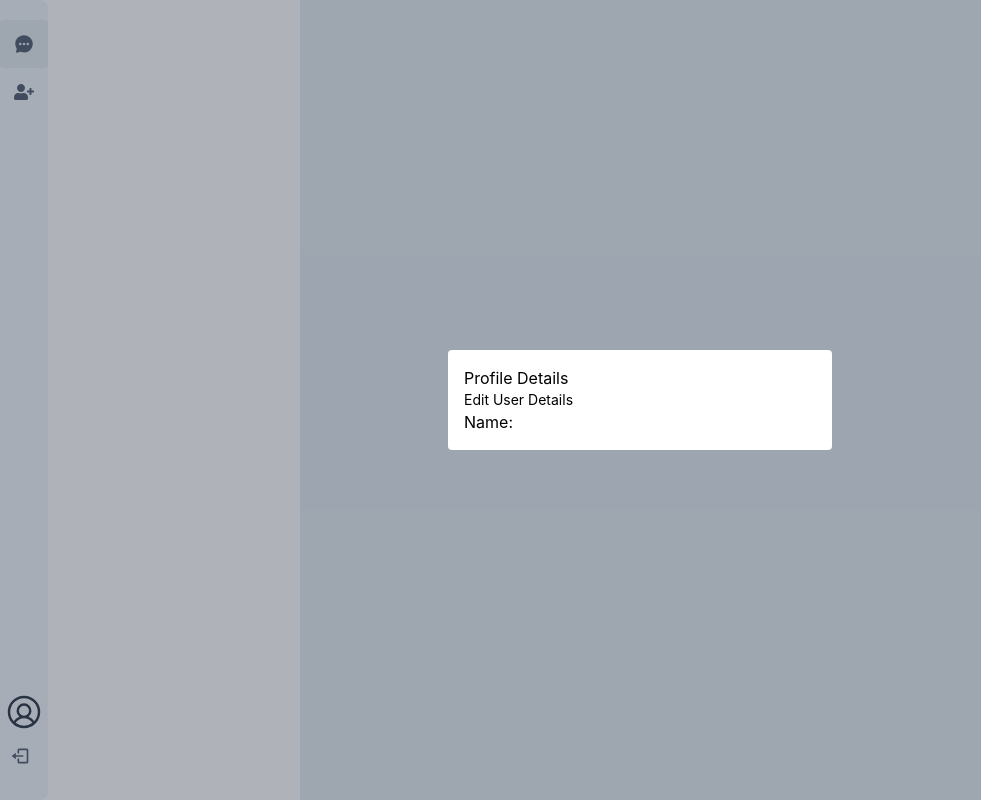
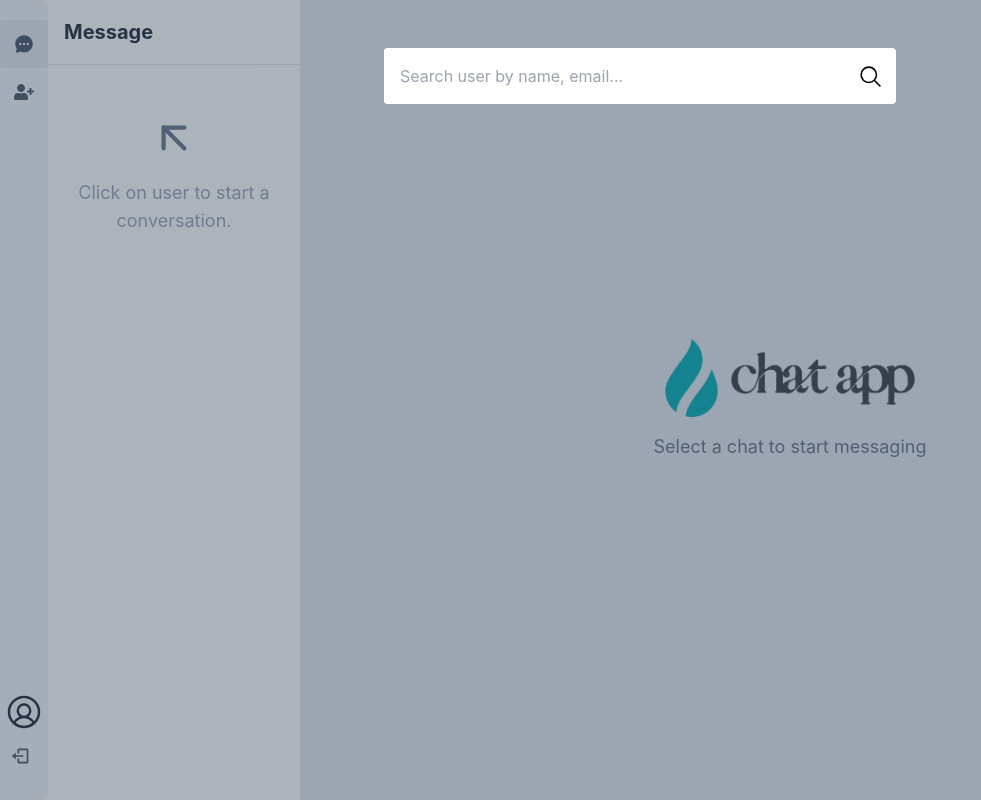
Before and after one commit to king-luvaha/Chat-App, a React (Create React App) app in the folder client/: page / in a window 1280 px wide. Shown: the whole page, without its empty margins (0-981 px from the left). Built offline with nearby package versions, Linux system fonts and the light colour scheme; no server answers.

Commit message:
7th commit

```diff
--- a/client/src/App.css
+++ b/client/src/App.css
@@ -1,38 +1,9 @@
-.App {
-  text-align: center;
+.scrollbar::-webkit-scrollbar{
+  width: 10px;
 }
-
-.App-logo {
-  height: 40vmin;
-  pointer-events: none;
+.scrollbar::-webkit-scrollbar-track{
+  @apply bg-slate-100
 }
-
-@media (prefers-reduced-motion: no-preference) {
-  .App-logo {
-    animation: App-logo-spin infinite 20s linear;
-  }
+.scrollbar::-webkit-scrollbar-thumb{
+  @apply bg-slate-200
 }
-
-.App-header {
-  background-color: #282c34;
-  min-height: 100vh;
-  display: flex;
-  flex-direction: column;
-  align-items: center;
-  justify-content: center;
-  font-size: calc(10px + 2vmin);
-  color: white;
-}
-
-.App-link {
-  color: #61dafb;
-}
-
-@keyframes App-logo-spin {
-  from {
-    transform: rotate(0deg);
-  }
-  to {
-    transform: rotate(360deg);
-  }
-}
--- /dev/null
+++ b/client/src/components/Divider.js
@@ -0,0 +1,11 @@
+import React from 'react'
+
+const Divider = () => {
+  return (
+    <div className='p-[0.5px] bg-slate-200 my-1'>
+
+    </div>
+  )
+}
+
+export default Divider
--- a/client/src/components/EditUserDetails.js
+++ b/client/src/components/EditUserDetails.js
@@ -1,10 +1,30 @@
-import React, { useState } from 'react'
+import React, { useEffect, useRef, useState } from 'react';
+import Avatar from "./Avatar";
+import uploadFile from '../helpers/uploadFile';
+import Divider from './Divider';
+import axios from 'axios';
+import toast from 'react-hot-toast';
+import { useDispatch } from 'react-redux';
+import { setUser } from '../redux/userSlice';
 
 const EditUserDetails = ({onClose,user}) => {
     const [data,setData] = useState({
+
         name: user?.user,
         profile_pic : user?.profile_pic
     })
+
+    const uploadPhotoRef = useRef()
+    const dispatch = useDispatch()
+
+    useEffect(()=>{
+        setData((preve)=>{
+            return{
+                ...preve,
+                ...user
+            }
+        })
+    },[user])
 
     const handleOnChange = (e)=>{
         const { name, value } = e.target
@@ -16,22 +36,100 @@ const EditUserDetails = ({onClose,user}) => {
             }
         })
     }
+
+    const handleOpenUploadPhoto = (e)=>{
+        e.preventDefault()
+        e.stopPropagation()
+
+        uploadPhotoRef.current.click()
+    }
+
+    const handleUploadPhoto = async(e)=> {
+        const file = e.target.files[0]
+
+        const uploadPhoto = await uploadFile(file)
+
+        setData((preve)=>{
+            return{
+                ...preve,
+                profile_pic : uploadPhoto?.url
+            }
+        })
+    }
+
+    const handleSubmit = async(e)=>{
+        e.preventDefault()
+        e.stopPropagation()
+        try {
+            const URL = `${process.env.REACT_APP_BACKEND_URL}/api/update-user`
+
+            const response = await axios({
+                method : 'post',
+                url : URL,
+                data : data,
+                withCredentials : true
+            })
+
+            console.log('response',response)
+            toast.success(response?.data?.message)
+
+            if(response.data.success){
+                dispatch(setUser(response.data.data))
+                onClose()
+            }
+
+        } catch (error) {
+            console.log(error)
+            toast.error()
+        }
+    }
+
   return (
     <div className='fixed top-0 bottom-0 left-0 right-0 bg-gray-700 bg-opacity-40 flex justify-center items-center'>
-        <div className='bg-white p-4 m-1 rounded w-full max-w-sm'>
+        <div className='bg-white p-4 py-6 m-1 rounded w-full max-w-sm'>
             <h2>Profile Details</h2>
             <p className='text-sm'>Edit User Details</p>
 
-            <form>
-                <div>
-                    <label htmlFor='name'>Name:</label>
+            <form className='grid gap-3 mt-3' onSubmit={handleSubmit}>
+                <div className='flex flex-col gap-1'>
+                    <label htmlFor='name'>Name</label>
                     <input
                         type='text'
                         name='name'
                         id='name'
                         value={data.name}
                         onChange={handleOnChange}
+                        className='w-full py-1 px-2 focus:outline-primary border-0.5'
                     />
+                </div>
+
+                <div>
+                        <div>Photo</div>
+                        <div className='my-1 flex items-center gap-4'>
+                            <Avatar
+                                width={40}
+                                height={40}
+                                imageUrl={data?.profile_pic}
+                                name={data?.name}
+                            />
+                            <label htmlFor='profile_pic'>
+                                <button className='font-semibold' onClick={handleOpenUploadPhoto}>Change Photo</button>
+                                <input
+                                    type='file'
+                                    id='profile_pic'
+                                    className='hidden'
+                                    onChange={handleUploadPhoto}
+                                    ref={uploadPhotoRef}
+                                />
+                            </label>
+                        </div>
+
+                </div>
+
+                <Divider />
+                <div className='flex gap-2 w-fit ml-auto'>
+                    <button onClick={onClose} className='border-primary border text-primary px-4 py-1 rounded hover:bg-primary hover:text-white'>Cancel</button>
+                    <button onClick={handleSubmit} className='border-primary bg-primary text-white border px-4 py-1 rounded hover:bg-secondary' >Save</button>
                 </div>
             </form>
         </div>
@@ -39,4 +137,4 @@ const EditUserDetails = ({onClose,user}) => {
   )
 }
 
-export default EditUserDetails;
+export default React.memo(EditUserDetails);
--- /dev/null
+++ b/client/src/components/SearchUser.js
@@ -0,0 +1,31 @@
+import React from 'react'
+import { IoSearchOutline } from 'react-icons/io5';
+
+const SearchUser = () => {
+  return (
+    <div className='fixed top-0 bottom-0 left-0 right-0 bg-slate-700 bg-opacity-40 p-2'>
+        <div className='w-full max-w-lg mx-auto mt-10 '>
+            {/* Input Search User */}
+            <div className='bg-white rounded h-14 overflow-hidden flex '>
+                <input
+                    type='text'
+                    placeholder='Search user by name, email...'
+                    className='w-full outline-none py-1 h-full px-4'
+                />
+
+                <div className='h-14 w-14 flex justify-center items-center'>
+                    <IoSearchOutline size={25}/>
+                </div>
+            </div>
+
+            {/* Display Search User */}
+            <div>
+
+            </div>
+
+        </div>
+    </div>
+  )
+}
+
+export default SearchUser;
--- a/client/src/components/SideBar.js
+++ b/client/src/components/SideBar.js
@@ -6,27 +6,37 @@ import { BiLogOut } from "react-icons/bi";
 import Avatar from "./Avatar";
 import { useSelector } from 'react-redux';
 import EditUserDetails from './EditUserDetails';
+import Divider from './Divider';
+import { FiArrowUpLeft } from "react-icons/fi";
+import SearchUser from './SearchUser';
 
 const SideBar = () => {
     const user = useSelector(state => state?.user);
-    const [editUserOpen,setEditUserOpen] = useState(true)
+    const [editUserOpen,setEditUserOpen] = useState(false);
+    const [allUser,setAllUser] = useState([])
+    const [openSearchUser,setOpenSearchUser] = useState(true)
 
   return (
-    <div className='w-full h-full'>
+    <div className='w-full h-full grid grid-cols-[48px,1fr] bg-white'>
         <div className='bg-slate-100 w-12 h-full rounded-tr-lg rounded-br-lg py-5 text-slate-600 flex flex-col justify-between'>
             <div>
                 <NavLink className={(isActive)=>`w-12 h-12 flex justify-center items-center cursor-pointer hover:bg-slate-200 rounded ${isActive && "bg-slate-200"}`} title='chat'>
                     <IoChatbubbleEllipses size={20}/>
                 </NavLink>
 
-                <div title='Add Friend' className='w-12 h-12 flex justify-center items-center cursor-pointer hover:bg-slate-200 rounded'>
+                <div title='Add Friend' onClick={()=>setOpenSearchUser(true)} className='w-12 h-12 flex justify-center items-center cursor-pointer hover:bg-slate-200 rounded'>
                     <FaUserPlus size={20}/>
                 </div>
             </div>
 
             <div className='flex flex-col items-center'>
                 <button className='mx-auto' title={user?.name} onClick={()=>setEditUserOpen(true)}>
-                    <Avatar width={40} height={40} name={user.name} />
+                    <Avatar
+                    width={40}
+                    height={40}
+                    name={user.name}
+                    imageUrl={user?.profile_pic}
+                    />
                 </button>
                 <button title='logout' className='w-12 h-12 flex justify-center items-center cursor-pointer hover:bg-slate-200 rounded'>
                     <span className='-ml-2'>
@@ -36,10 +46,40 @@ const SideBar = () => {
             </div>
         </div>
 
+        <div className='w-full'>
+            <div className='h-16 flex items-center'>
+                <h2 className='text-xl font-bold p-4 text-slate-800'>Message
+                </h2>
+            </div>
+            <div className='bg-slate-200 p-[0.5px]'></div>
+
+            <div className='h-[calc(100vh-65px)] overflow-x-hidden overflow-y-auto scrollbar'>
+            {
+                        allUser.length === 0 && (
+                            <div className='mt-12'>
+                                <div className='flex justify-center items-center my-4 text-slate-500'>
+                                    <FiArrowUpLeft
+                                        size={50}
+                                    />
+                                </div>
+                                <p className='text-lg text-center text-slate-400'>Click on user to start a conversation.</p>
+                            </div>
+                        )
+                    }
+            </div>
+        </div>
+
         {/* Edit User Details */}
         {
             editUserOpen && (
                 <EditUserDetails onClose={()=>setEditUserOpen(false)} user={user}/>
+            )
+        }
+
+        {/* Search User */}
+        {
+            openSearchUser && (
+                <SearchUser onClose={()=>setOpenSearchUser(false)}/>
             )
         }
     </div>
--- a/client/src/pages/Home.js
+++ b/client/src/pages/Home.js
@@ -1,16 +1,17 @@
 import axios from 'axios'
 import React, { useEffect } from 'react'
 import { useDispatch, useSelector } from 'react-redux'
-import { Outlet, useNavigate } from 'react-router-dom'
+import { Outlet, useLocation, useNavigate } from 'react-router-dom'
 import { logout, setUser } from '../redux/userSlice'
 import SideBar from '../components/SideBar'
+import logo from '../assets/logo.png'
 
 const Home = () => {
   const user = useSelector(state => state.user)
   const dispatch = useDispatch()
   const navigate = useNavigate()
+  const location = useLocation()
 
-  console.log('user',user)
   const fetchUserDetails = async()=>{
     try {
       const URL = `${process.env.REACT_APP_BACKEND_URL}/api/user-details`
@@ -21,7 +22,7 @@ const Home = () => {
 
         dispatch(setUser(response.data.data))
 
-        if(response.data.logout){
+        if(response.data.data.logout){
           dispatch(logout())
           navigate("/email")
         }
@@ -36,16 +37,29 @@ const Home = () => {
     fetchUserDetails()
   },[])
 
+  const basePath = location.pathname === '/'
+
   return (
     <div className='grid lg:grid-cols-[300px,1fr] h-screen max-h-screen'>
-        <section className='bg-white'>
+        <section className={`bg-white ${!basePath && "hidden"} lg:block`}>
           <SideBar />
         </section>
 
         {/* Message Component */}
-        <section>
+        <section className={`${basePath && "hidden"}`}>
             <Outlet />
         </section>
+
+        <div className='lg:flex justify-center items-center flex-col gap-2 hidden'>
+          <div>
+            <img
+              src={logo}
+              width={250}
+              alt='logo'
+            />
+          </div>
+          <p className='text-lg mt-2 text-slate-500'>Select a chat to start messaging</p>
+        </div>
     </div>
   )
 }
```
Also changed, not shown: 1 other file (tests, documents, lock files or other folders).
